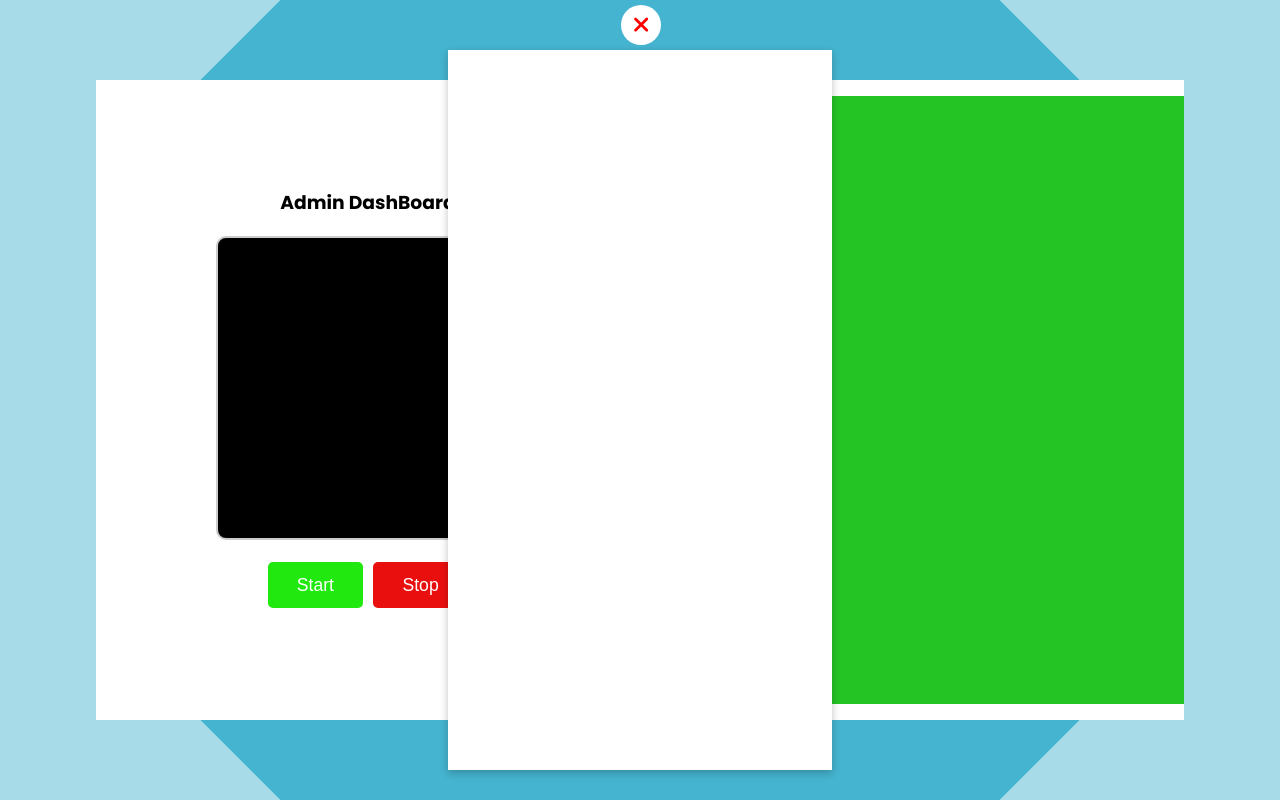
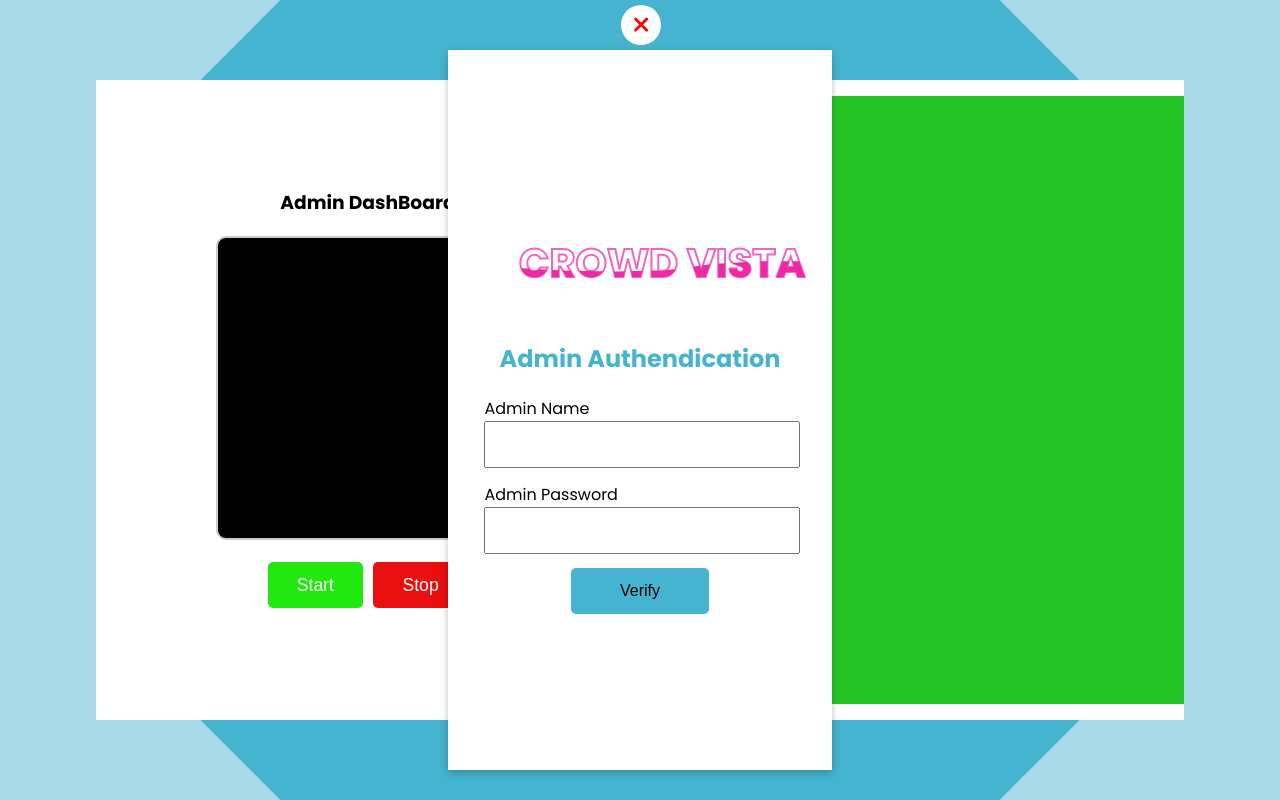
Before and after one commit to boopathi2706/CrowdVista, a React (Vite) app in the folder fontend/: page /admin in a window 1280 px wide. Built offline with nearby package versions, Linux system fonts and the light colour scheme; a web font is replaced by a local one.

Commit message:
frontend

```diff
--- a/fontend/src/components/AdminDash.jsx
+++ b/fontend/src/components/AdminDash.jsx
@@ -1,33 +1,33 @@
-import React from 'react'
-import '../css/AdminDash.css'
-import { useState,useRef} from 'react'
+import React from "react";
+import "../css/AdminDash.css";
+import { useState, useRef } from "react";
 
 const AdminDash = () => {
-    const videoRef=useRef(null)
-    const[camara_start,setCamara_start]=useState(null);
-  const startCamera=async()=>{
-      try{
-        const media=await navigator.mediaDevices.getUserMedia({video:true});
-        if(videoRef.current){
-          videoRef.current.srcObject=media;
+  const videoRef = useRef(null);
+  const [camara_start, setCamara_start] = useState(null);
+  const startCamera = async () => {
+    try {
+      const media = await navigator.mediaDevices.getUserMedia({ video: true });
+      if (videoRef.current) {
+        videoRef.current.srcObject = media;
       }
       setCamara_start(media);
-      }catch(e){
-        console.error("error camara not workig",e);
+    } catch (e) {
+      console.error("error camara not workig", e);
     }
   };
-    const stopCamera=()=>{
-      if(camara_start){
-        camara_start.getTracks().forEach(track =>track.stop());
+  const stopCamera = () => {
+    if (camara_start) {
+      camara_start.getTracks().forEach((track) => track.stop());
       setCamara_start(null);
     }
   };
 
-    const hideDropdown=()=>{
-       const popup=document.getElementById("admin_details_area");
+  const hideDropdown = () => {
+    const popup = document.getElementById("admin_details_area");
     popup.classList.remove("show_admin_details");
-       popup.classList.add("hide_admin_details")
-    }
+    popup.classList.add("hide_admin_details");
+  };
 
   return (
     <div className="admin_main_body">
@@ -39,35 +39,51 @@ const AdminDash = () => {
         <div className="left_admin_side">
           <h3>Admin DashBoard</h3>
           <div className="camara_show_area">
-              <video ref={videoRef} autoPlay className='camera-view'/>
-
-
+            <video ref={videoRef} autoPlay className="camera-view" />
           </div>
           <div className="buttons_admin">
-            <button className='camara_start' onClick={startCamera}>Start</button>
-            <button className='camara_stop' onClick={stopCamera}>Stop</button>
+            <button className="camara_start" onClick={startCamera}>
+              Start
+            </button>
+            <button className="camara_stop" onClick={stopCamera}>
+              Stop
+            </button>
+          </div>
+        </div>
+        <div className="right_admin_side"></div>
       </div>
 
-          </div>
-          <div className="right_admin_side">
-
-          </div>
-      </div>
-
-      <div className="admin_details_area show_admin_details" id='admin_details_area'>
+      <div
+        className="admin_details_area show_admin_details"
+        id="admin_details_area"
+      >
         <div className="close_mark_admin_details">
           <i className="fa-solid fa-xmark" onClick={hideDropdown}></i>
         </div>
 
-
+        <form action="" className="admin_login_form">
+            <div className="content_admin">
+              <h2>CROWD VISTA</h2>
+              <h2>CROWD VISTA</h2>
             </div>
 
+          <h2 className="admin_title">Admin Authendication</h2>
+          <div className="admin_name">
+            <label htmlFor="Admin_name">Admin Name </label>
+            <input type="text" />
+          </div>
+          <div className="admin_password">
+            <label htmlFor="admin_password">Admin Password </label>
+            <input type="password" />
+          </div>
+          <button className="admin_verify_btn">Verify</button>
+        </form>
+      </div>
 
       <div className="r_sequare"></div>
       <div className="r_small_sequare"></div>
       <div className="r_small_sequare1"></div>
-
     </div>
-  )
-}
+  );
+};
 export default AdminDash;
--- a/fontend/src/components/Main.jsx
+++ b/fontend/src/components/Main.jsx
@@ -143,13 +143,13 @@ useEffect(()=>{
         console.log("Data not loaded");
         return;
       }
-      const result = data.find((row) => row["Roll No"] == num);
-      setCrowdcount(result ? result["Student Name"] : "Not Found");
+      const result = data.find((row) => row["Student Name"] == num);
+      setCrowdcount(result ? result["Roll No"] : "Not Found");
 
 
     const meg_area = document.getElementById("message_content");
     var userMessage = document.createElement('h4');
-    userMessage.innerHTML =(result ? result["Student Name"] : "Not Found" ).toLowerCase();
+    userMessage.innerHTML =(result ? result["Roll No"] : "Not Found" ).toUpperCase();
     console.log();
 
     meg_area.appendChild(userMessage);
--- a/fontend/src/css/AdminDash.css
+++ b/fontend/src/css/AdminDash.css
@@ -1,3 +1,4 @@
+@import url("https://fonts.googleapis.com/css?family=Poppins:100,200,300,400,500,600,700,800,900");
 .admin_main_body {
     width: 100vw;
     height: 100vh;
@@ -64,8 +65,6 @@
     right:4%;
 
 }
-
-
 
   .admin_main_container {
     width: 85%;
@@ -153,6 +152,9 @@
     background-color: white;
     box-shadow: rgba(0, 0, 0, 0.24) 0px 3px 8px;
     position: absolute;
+    display: flex;
+    align-items: center;
+    justify-content: center;
     top: 50px;
     left: 35%;
     z-index: 1;
@@ -220,3 +222,116 @@
     transform: translateY(-140%);
    }
   }
+
+
+  .admin_login_form{
+    width: 90%;
+    height: 80%;
+    display: flex;
+    flex-direction: column;
+    align-items: center;
+    justify-content: center;
+  }
+  .admin_name{
+    width: 90%;
+    height: 15%;
+    display: flex;
+    flex-direction: column;
+    align-items:start;
+    justify-content: start;
+  }
+  .admin_name input{
+    width: 90%;
+    height: 50%;
+    padding: 0 5%;
+  }
+  .admin_password{
+    width: 90%;
+    height: 15%;
+    display: flex;
+    flex-direction: column;
+    align-items:start;
+    justify-content: start;
+  }
+  .admin_password input{
+    width: 90%;
+    height: 50%;
+    padding: 0 5%;
+  }
+  .admin_verify_btn{
+    width: 40%;
+    height: 8%;
+    font-size: 1rem;
+    border-radius: 5px;
+    border: none;
+    outline: none;
+    background-color: #45B4D0;
+
+
+  }
+.admin_title{
+  color: #45B4D0;
+}
+
+.content_admin {
+  display: flex;
+  align-items: center;
+  justify-content: center;
+  width: 100%;
+  height: 20%;
+    position: relative;
+}
+
+.content_admin h2 {
+    color: #fff;
+    font-size: 2.5rem; /* Changed font size to 1.2rem */
+    position: absolute;
+    display: flex;
+    align-items: center;
+    justify-content: center;
+    /* transform: translate(-50%, -50%); */
+    left: 15%;
+    margin: auto;
+
+    text-align: center;
+}
+
+.content_admin h2:nth-child(1) {
+    color: transparent;
+    -webkit-text-stroke: 2px #f464bf;
+}
+
+.content_admin h2:nth-child(2) {
+    color: #ed29a5;
+    animation: animate 4s ease-in-out infinite;
+}
+
+@keyframes animate {
+    0%,
+    100% {
+        clip-path: polygon(
+            0% 45%,
+            16% 44%,
+            33% 50%,
+            54% 60%,
+            70% 61%,
+            84% 59%,
+            100% 52%,
+            100% 100%,
+            0% 100%
+        );
+    }
+    50% {
+        clip-path: polygon(
+            0% 60%,
+            15% 65%,
+            34% 66%,
+            51% 62%,
+            67% 50%,
+            84% 45%,
+            100% 46%,
+            100% 100%,
+            0% 100%
+        );
+    }
+}
```
Lines whose indentation alone changed are shown as unchanged.
